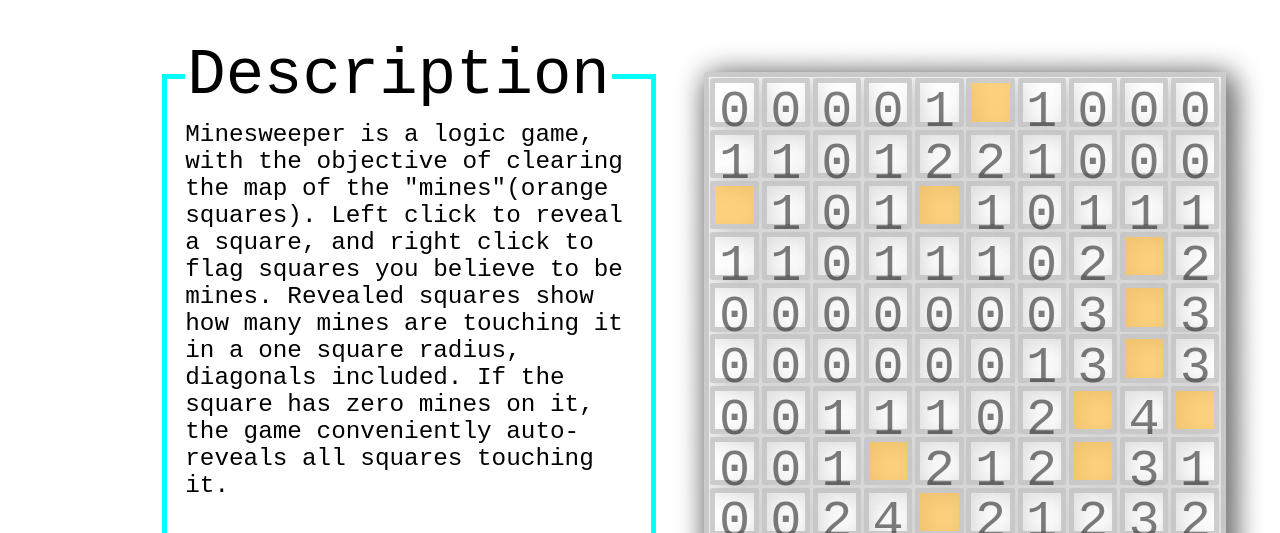
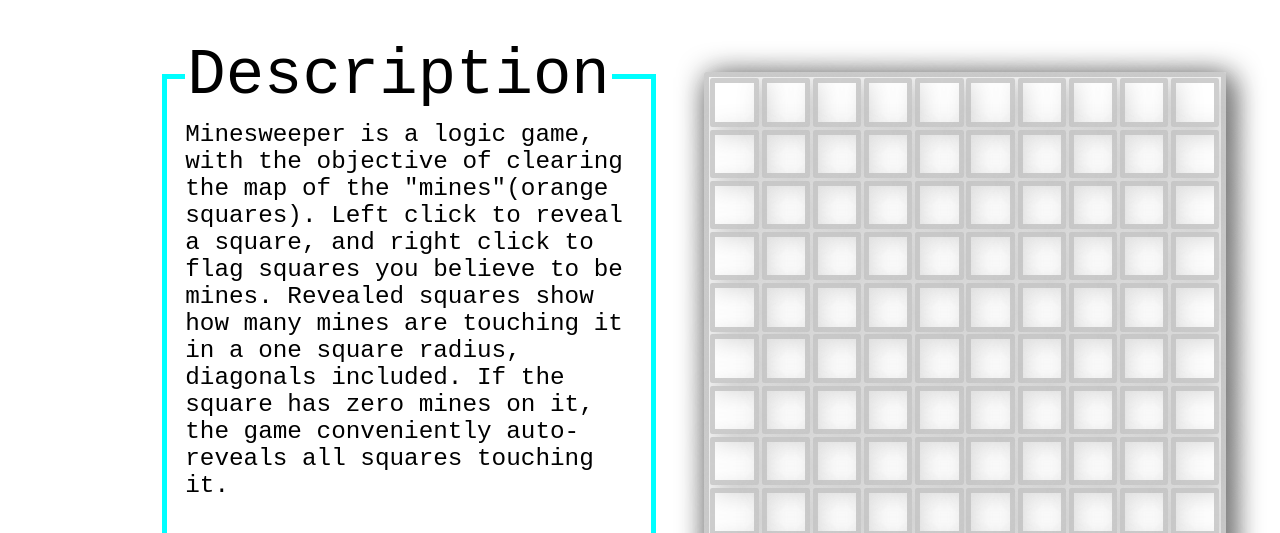
Before and after one commit to thepoorbulliedlion/minesweeper, a plain HTML site: page index.html in a window 1280 px wide. Shown: the top 533 px of the page. Drawn offline with Linux system fonts and the light colour scheme.

Commit message:
Update style.css

```diff
--- a/style.css
+++ b/style.css
@@ -18,6 +18,7 @@ div {
   height: 3vw;
   text-align: center;
   font-size: 52px;
+  cursor: default;
 }
 
 legend {
@@ -42,7 +43,7 @@ h1 {
 }
 
 .invisible {
-  opacity: 0.5;
+  opacity: 0;
 }
 
 .visible {
```
